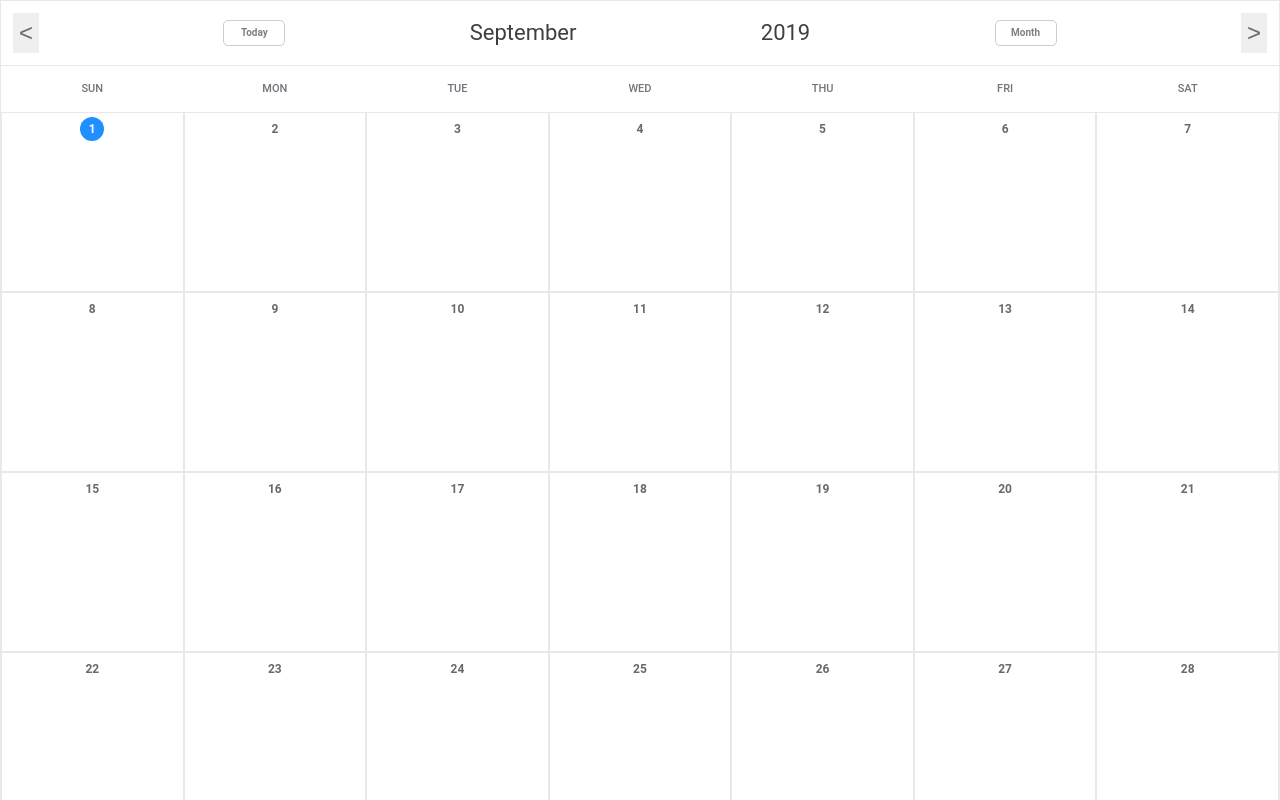
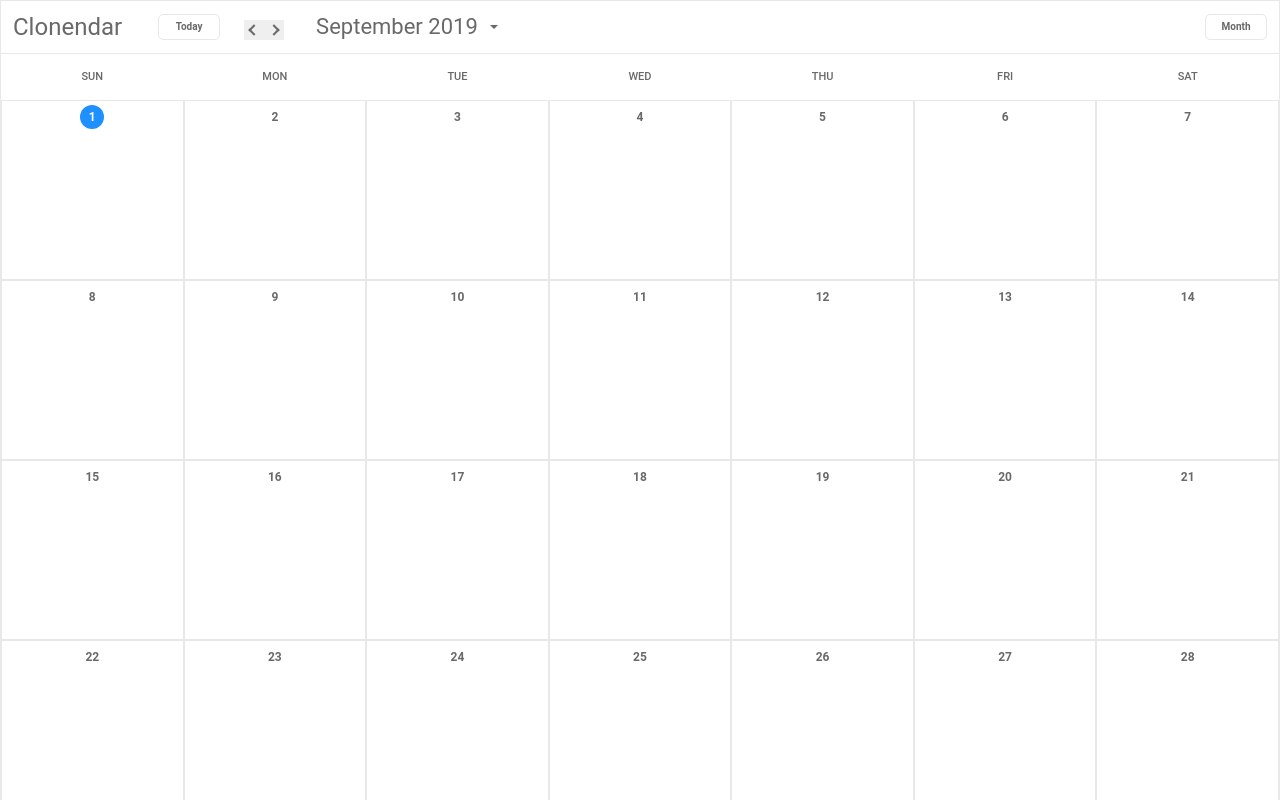
Before and after one commit to panama24/calendar, a React (Create React App) app: page / in a window 1280 px wide. Shown: the top 800 px of the page. Built offline with nearby package versions, Linux system fonts and the light colour scheme.

Commit message:
restyles header and adds color constants

```diff
--- a/src/App.js
+++ b/src/App.js
@@ -12,7 +12,7 @@ function App() {
   const [numberOfDaysInMonth, setNumberOfDaysInMonth] = useState(0);
   const [selectedDay, setSelectedDay] = useState('');
   const [scheduledEvents, setScheduledEvents] = useState([]);
-  const [toggleEventAction, setToggleEventAction] = useState({ type: 'event' });
+  const [eventAction, setEventAction] = useState({ type: 'event' });
 
   useEffect(() => {
     const firstDay = moment(currentDate)
@@ -45,13 +45,14 @@ function App() {
     toggle();
   };
 
-  const getToday = () => setCurrentDate(moment());
+  const setToday = () => setCurrentDate(moment());
 
-  const togglingEventAction = (actionObj) => setToggleEventAction({ ...assign(toggleEventAction, {...actionObj}) });
+  const togglingEventAction = (actionObj) => setEventAction({ ...assign(eventAction, {...actionObj}) });
 
   const clearFormValues = () => {
-    const newObj = keys(toggleEventAction).forEach(i => { toggleEventAction[i] = '' });
-    setToggleEventAction({ ...newObj, type: 'event' });
+    const newObj = keys(eventAction).forEach(i => { eventAction[i] = '' });
+    // set to 'event' so scheduling new events UI defaults to 'event'
+    setEventAction({ ...newObj, type: 'event' });
   }
 
   const formSubmissionHandler = values => {
@@ -65,7 +66,7 @@ function App() {
         clearFormValues={clearFormValues}
         currentDate={currentDate}
         formSubmissionHandler={formSubmissionHandler}
-        getToday={getToday}
+        setToday={setToday}
         isShowing={isShowing}
         navigate={navigate}
         numberOfDaysInMonth={numberOfDaysInMonth}
@@ -76,7 +77,7 @@ function App() {
         setId={setId}
         startIdx={startIdx}
         toggle={toggle}
-        toggleEventAction={toggleEventAction}
+        eventAction={eventAction}
         togglingEventAction={togglingEventAction}
         viewingEvent={viewingEvent}
       />
--- a/src/components/calendar/days.js
+++ b/src/components/calendar/days.js
@@ -28,7 +28,7 @@ const DayContainer = ({
   selectedDay,
   setId,
   toggle,
-  toggleEventAction,
+  eventAction,
   togglingEventAction,
   viewingEvent,
 }) => {
@@ -57,14 +57,14 @@ const DayContainer = ({
     <>
       <Day ref={inputEl} onClick={() => { clickableDay ?  clickHandler() : noop()}}>
         <DayNumber day={clickableDay} today={isToday} />
-        {isScheduling && <PlaceholderEvent toggleEventAction={toggleEventAction} /> }
+        {isScheduling && <PlaceholderEvent eventAction={eventAction} /> }
         <ScheduledEvents
           clickableDay={clickableDay}
           events={events}
           isShowing={isShowing}
           popupId={popupId}
           toggle={toggle}
-          toggleEventAction={toggleEventAction}
+          eventAction={eventAction}
           viewingEvent={viewingEvent}
         />
       </Day>
--- a/src/components/calendar/header.js
+++ b/src/components/calendar/header.js
@@ -1,9 +1,9 @@
 import React from 'react';
 import moment from 'moment';
-import { HeaderWrapper, StyledNavigation } from './styles';
+import { ArrowDown, ArrowLeft, ArrowRight, Flex, HeaderWrapper, MonthButtonWrapper, MonthYrLockup, StyledNavigation, TextWrapper } from './styles';
 import { Button } from '../shared/button';
 
-const Header = ({ getToday, currentDate, navigate }) => {
+const Header = ({ setToday, currentDate, navigate }) => {
   const clickNavigationHandler = (direction) => {
     direction === 'forward' ?
       navigate(moment(currentDate)
@@ -16,16 +16,34 @@ const Header = ({ getToday, currentDate, navigate }) => {
 
   return (
     <HeaderWrapper>
-      <StyledNavigation type='button' onClick={() => clickNavigationHandler('back')}>
-        {'<'}
-      </StyledNavigation>
-      <Button onClick={getToday}>Today</Button>
-      <div>{mo}</div>
-      <div>{yr}</div>
-      <Button> Month</Button>
-      <StyledNavigation type='button' onClick={() => clickNavigationHandler('forward')}>
-        {'>'}
-      </StyledNavigation>
+      <Flex
+        alignItems='center'
+        flexBasis='33.3%'
+        justifyContent='space-between'
+      >
+        <TextWrapper
+          fontSize='24px'
+          margin='0 36px 0 0'
+        >
+          Clonendar
+        </TextWrapper>
+        <Button onClick={setToday}>Today</Button>
+        <div>
+          <StyledNavigation margin='0 0 0 24px' type='button' onClick={() => clickNavigationHandler('back')}>
+            <ArrowLeft />
+          </StyledNavigation>
+          <StyledNavigation margin='0 24px 0 0' type='button' onClick={() => clickNavigationHandler('forward')}>
+            <ArrowRight />
+          </StyledNavigation>
+        </div>
+        <MonthYrLockup>
+          {mo} {yr}
+          <ArrowDown />
+        </MonthYrLockup>
+      </Flex>
+      <MonthButtonWrapper>
+        <Button>Month</Button>
+      </MonthButtonWrapper>
     </HeaderWrapper>
   );
 };
--- a/src/components/calendar/index.js
+++ b/src/components/calendar/index.js
@@ -9,7 +9,7 @@ const Calendar = ({
   clearFormValues,
   currentDate,
   formSubmissionHandler,
-  getToday,
+  setToday,
   isShowing,
   navigate,
   numberOfDaysInMonth,
@@ -20,14 +20,14 @@ const Calendar = ({
   setId,
   startIdx,
   toggle,
-  toggleEventAction,
+  eventAction,
   togglingEventAction,
   viewingEvent,
 }) => (
   <Grid>
     <div>
       <Header
-        getToday={getToday}
+        setToday={setToday}
         currentDate={currentDate}
         navigate={navigate}
       />
@@ -49,7 +49,7 @@ const Calendar = ({
                 selectedDay={selectedDay}
                 setId={setId}
                 toggle={toggle}
-                toggleEventAction={toggleEventAction}
+                eventAction={eventAction}
                 togglingEventAction={togglingEventAction}
                 viewingEvent={viewingEvent}
               />
--- a/src/components/calendar/styles.js
+++ b/src/components/calendar/styles.js
@@ -1,4 +1,5 @@
 import styled from 'styled-components';
+import { DARK_GREY, GREY, HOVER_GREY, PRIMARY_BLUE, WHITE } from '../../constants/colors';
 
 const size = {
   small: '320px',
@@ -11,9 +12,6 @@ const device = {
   medium: `(min-width: ${size.medium})`,
   large: `(min-width: ${size.large})`,
 };
-
-const GREY = '#E8E8E8';
-const DARK_GREY = '#696969';
 
 const Day = styled.div`
   position: relative;
@@ -48,6 +46,38 @@ const Event = styled.span`
   }
 `;
 
+const Flex = styled.div`
+  display: flex;
+  align-items: ${({ alignItems }) => alignItems};
+  justify-content: ${({ justifyContent }) => justifyContent};
+  flex-basis: ${({ flexBasis }) => flexBasis};
+`;
+
+const MonthButtonWrapper = styled.div`
+  display: flex;
+  flex-basis: 66.6%;
+  justify-content: flex-end;
+`;
+
+const MonthYrLockup = styled.div`
+  display: flex;
+  align-items: center;
+  width: 190px;
+  border-radius: 3px;
+  padding: 0 8px;
+
+  &:focus {
+    outline: none;
+  }
+
+  &:hover {
+    background: ${HOVER_GREY};
+    border-radius: 3px;
+    padding: 0 8px;
+    cursor: pointer;
+  }
+`;
+
 const Grid = styled.div`
   color: ${DARK_GREY};
   display: grid;
@@ -56,14 +86,10 @@ const Grid = styled.div`
 `;
 
 const HeaderWrapper = styled.div`
-  display: grid;
-  grid-auto-flow: column;
-  grid-column-start: 1;
-  grid-column-end: 8;
-  justify-content: space-between;
+  display: flex;
   align-items: center;
   padding: 12px;
-  color: #3c4043;
+  color: ${DARK_GREY};
   font-family: 'Google Sans',Roboto,Arial,sans-serif;
   font-size: 22px;
   font-weight: 400;
@@ -83,11 +109,11 @@ const Number = styled.span`
   width: 24px;
   line-height: 24px;
   border-radius: 30px;
-  background: ${({ today }) => today ? 'dodgerBlue' : 'white'};
-  color: ${({ today }) => today ? "white" : DARK_GREY};
+  background: ${({ today }) => today ? PRIMARY_BLUE : WHITE};
+  color: ${({ today }) => today ?  WHITE : DARK_GREY};
 
   &:hover {
-    background: ${({ today }) => today ? 'dodgerBlue' : '#eee'};
+    background: ${({ today }) => today ? PRIMARY_BLUE : HOVER_GREY};
   }
 `;
 
@@ -101,6 +127,7 @@ const StyledNavigation = styled.button`
   color: ${DARK_GREY};
   cursor: pointer;
   font-size: 24px;
+  margin: ${({ margin }) => margin && margin};
 
   &:focus {
     outline: none;
@@ -133,7 +160,7 @@ const Weekdays = styled.div`
   padding: 8px 0;
   border-top: 1px solid ${GREY};
   border-botton: 1px solid ${GREY};
-  color: #70757a;
+  color: ${DARK_GREY};
   font-size: 11px;
   font-weight: 500;
   line-height: 20px;
@@ -158,7 +185,7 @@ const TooltipWrapper = styled.div`
   word-wrap: normal;
   font-size: 12px;
   display: inline-block;
-  background: white;
+  background: ${WHITE};
   border-radius: 5px;
   box-shadow: 0 3px 7px rgba(0, 0, 0, 0.3);
   z-index: 2;
@@ -199,22 +226,51 @@ const EventLockup = styled.div`
 `;
 
 const TextWrapper = styled.span`
-  margin-right: 8px;
+  margin: ${({ margin }) => margin ? margin : '0'};
   font-size: ${({ fontSize }) => fontSize ? fontSize : '12px'};
 `;
 
 const IconWrapper = styled.div`
 `;
 
+const ArrowDown = styled.div`
+  width: 0;
+  height: 0;
+  border-left: 4px solid transparent;
+  border-right: 4px solid transparent;
+  border-top: 4px solid ${DARK_GREY};
+  margin-left: 12px;
+`;
+
+const ArrowLeft = styled.div`
+  border: solid ${DARK_GREY};
+  border-width: 0 2px 2px 0;
+  transform: rotate(135deg);
+  padding: 3px;
+`;
+
+const ArrowRight = styled.div`
+  border: solid ${DARK_GREY};
+  border-width: 0 2px 2px 0;
+  transform: rotate(-45deg);
+  padding: 3px;
+`;
+
 export {
   Action,
+  ArrowDown,
+  ArrowLeft,
+  ArrowRight,
   Day,
   Event,
   EventIcon,
   EventLockup,
+  Flex,
   Grid,
   HeaderWrapper,
   IconWrapper,
+  MonthButtonWrapper,
+  MonthYrLockup,
   Number,
   NumberWrapper,
   StyledNavigation,
--- a/src/components/form/styles.js
+++ b/src/components/form/styles.js
@@ -1,5 +1,6 @@
 import styled, { keyframes } from 'styled-components';
 import { Button } from '../shared/button';
+import { DARK_GREY, GREY, HOVER_GREY, PRIMARY_BLUE, WHITE } from '../../constants/colors';
 
 const AddTimeWrapper = styled.div`
   display: flex;
@@ -23,13 +24,13 @@ const slideoutKeyframes = keyframes`
 
   100% {
     transform:scaleX(1);
-    border-bottom: 2px solid dodgerBlue;
+    border-bottom: 2px solid ${PRIMARY_BLUE};
   }
 `;
 
 const Title = styled.input`
   border: none;
-  border-bottom: 2px solid dodgerBlue;
+  border-bottom: 2px solid ${PRIMARY_BLUE};
   width: 99%;
   font-size: 24px;
   animation-duration: 0.5s;
@@ -74,7 +75,7 @@ const ActionButton = styled.div`
   }
 
   &:hover {
-    background: #eee;
+    background: #F0F8FF;
     border-radius: 3px;
     padding: 8px 6px;
     cursor: pointer;
@@ -103,9 +104,9 @@ const Save = styled(Button)`
   border-radius: 5px;
   padding: 0.5rem 0;
   width: 80px;
-  background: dodgerBlue;
+  background: ${PRIMARY_BLUE};
   color: white;
-  border: 2px solid white;
+  border: 2px solid ${WHITE};
   height: 16px;
 
   &:hover {
--- a/src/components/shared/button.js
+++ b/src/components/shared/button.js
@@ -1,4 +1,5 @@
 import styled from 'styled-components';
+import { DARK_GREY, GREY, HOVER_GREY, WHITE } from '../../constants/colors';
 
 const Button = styled.a`
   cursor: pointer;
@@ -10,13 +11,13 @@ const Button = styled.a`
   height: 8px;
   font-size: 10px;
   font-weight: bold;
-  color: grey;
-  border: 1px solid #ccc;
-  background: white;
+  color: ${DARK_GREY};
+  border: 1px solid ${GREY};
+  background: ${WHITE};
   padding: 0.5rem 0;
 
   &:hover {
-    background: #eee;
+    background: ${HOVER_GREY};
   }
 `;
 
--- /dev/null
+++ b/src/constants/colors.js
@@ -0,0 +1,25 @@
+const PRIMARY_BLUE = 'dodgerBlue';
+const PALE_BLUE = '#4d79ff';
+const VERY_PALE_BLUE = '#E6EEFF';
+const VERY_PALE_BLUE_HOVER = '#B3CBFF';
+const HOVER_GREY = '#F8F8F8';
+const GREY = '#E8E8E8';
+const DARK_GREY = '#696969';
+const WHITE = '#FFFFFF';
+const GREEN = '#006600';
+const MARIGOLD = '#ffb84d';
+const PURPLE = '#4747d1';
+
+export {
+  PRIMARY_BLUE,
+  PALE_BLUE,
+  VERY_PALE_BLUE,
+  VERY_PALE_BLUE_HOVER,
+  HOVER_GREY,
+  GREY,
+  DARK_GREY,
+  WHITE,
+  GREEN,
+  MARIGOLD,
+  PURPLE,
+};
```
Also changed, not shown: src/components/calendar/events.js (+15 -8 lines).
